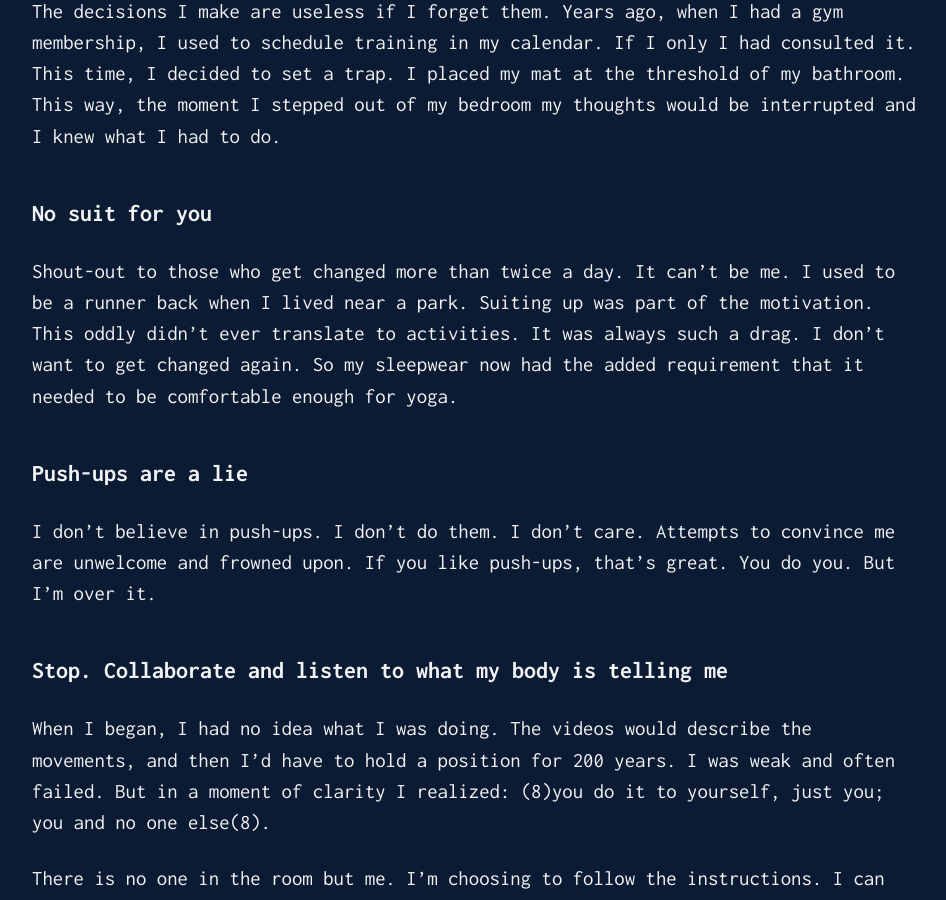
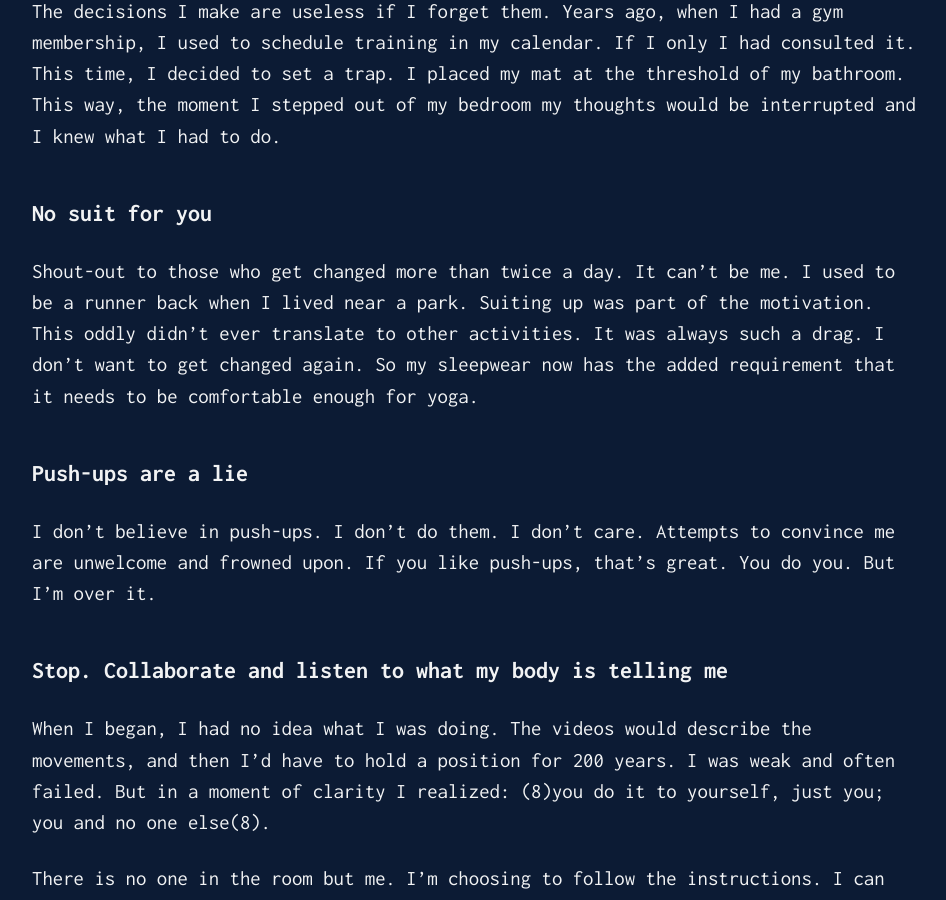
Before and after one commit to dolliars/heyheather, a Jekyll site: the page built from _posts/2023-03-31-one-thousand.md, in a window 1280 px wide and 900 px high, scrolled down 1823 px. Shown: the whole window, without its empty margins (165-1111 px from the left). Built offline with Jekyll 4.4.1, drawn with Linux system fonts in a browser that asks for light colours.

Commit message:
Fix typos

```diff
--- a/_posts/2023-03-31-one-thousand.md
+++ b/_posts/2023-03-31-one-thousand.md
@@ -63,9 +63,9 @@ thoughts would be interrupted and I knew what I had to do.
 
 Shout-out to those who get changed more than twice a day. It can't be me. I used
 to be a runner back when I lived near a park. Suiting up was part of the
-motivation. This oddly didn't ever translate to activities. It was always such a
-drag. I don't want to get changed again. So my sleepwear now had the added
-requirement that it needed to be comfortable enough for yoga.
+motivation. This oddly didn't ever translate to other activities. It was always
+such a drag. I don't want to get changed again. So my sleepwear now has the
+added requirement that it needs to be comfortable enough for yoga.
 
 ## Push-ups are a lie
 
```
